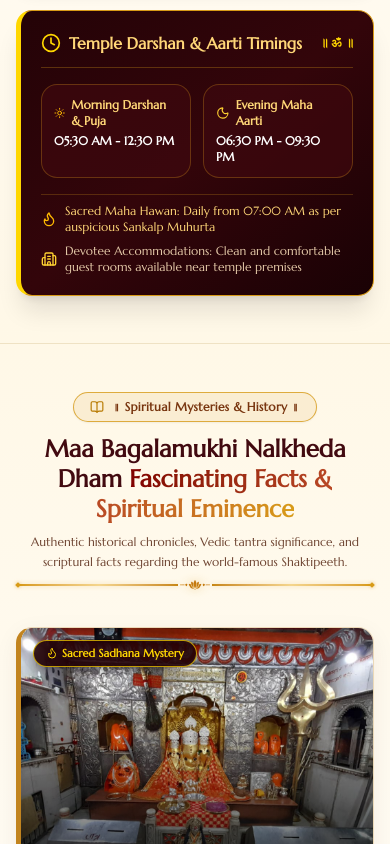
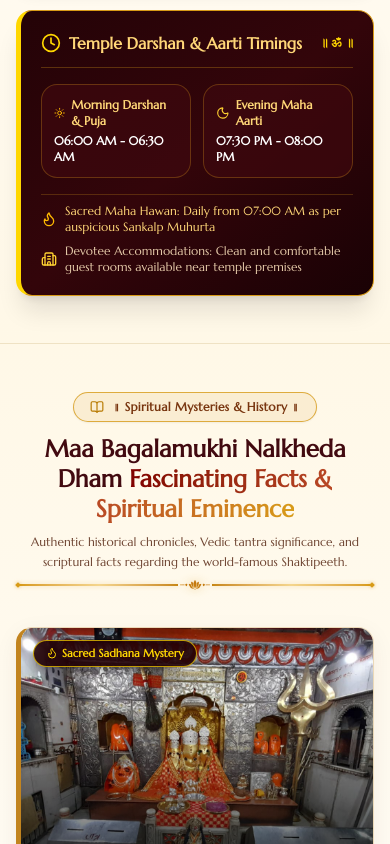
Before and after one commit to prisminfotechdevloper-2026/baglamukhi_temple, a Next.js app: page /contact in a window 390 px wide. Shown: the part 4880-5724 px from the top of the page. Built offline with nearby package versions, Linux system fonts and the light colour scheme; no server answers.

Commit message:
update timeming

```diff
--- a/src/components/common/navbarcompo/SolutionsMegaMenu.tsx
+++ b/src/components/common/navbarcompo/SolutionsMegaMenu.tsx
@@ -95,8 +95,7 @@ export default function SolutionsMegaMenu({
 
         {/* Bottom Urgent Guidance & Direct Guruji Consultation Ribbon */}
         <div className="pt-4 flex flex-col sm:flex-row items-center justify-between gap-3 text-xs font-serif bg-[#fbf5e6]/60 -mx-5 -mb-5 sm:-mx-6 sm:-mb-6 lg:-mx-7 lg:-mb-7 p-4 border-t border-[#ebdcb9]">
-          <div className="flex items-center gap-2 text-[#663b1f] text-center sm:text-left">
-            <span className="w-2.5 h-2.5 rounded-full bg-green-500 animate-pulse flex-shrink-0" />
+          <div className="text-[#663b1f] text-center sm:text-left">
             <span className="font-medium">
               {isHi
                 ? "क्या आपकी कोई विशेष समस्या है? पूज्य पंडित शुभम शर्मा जी से सीधे परामर्श करें:"
--- a/src/data/homeFaqData.ts
+++ b/src/data/homeFaqData.ts
@@ -18,9 +18,9 @@ export const HOME_FAQS: HomeFaqItem[] = [
     questionHi: "माँ बगलामुखी मंदिर नलखेड़ा में दर्शन एवं महाआरती का समय क्या है? (Darshan & Aarti Timings)",
     questionEn: "What are the Darshan and Aarti timings at Baglamukhi Temple Nalkheda?",
     answerHi:
-      "माँ बगलामुखी मंदिर नलखेड़ा धाम के पावन कपाट प्रतिदिन प्रातः 05:30 बजे से रात्रि 09:30 बजे तक खुले रहते हैं। प्रातः मंगला दर्शन व पूजन प्रातः 05:30 AM से दोपहर 12:30 PM तक और सांध्य महाआरती सायं 07:00 PM से रात्रि 08:30 PM तक होती है। विशेष महाहवन एवं तंत्र अनुष्ठान प्रातः 06:00 AM से सायं 06:00 PM तक निरंतर संपन्न होते हैं।",
+      "माँ बगलामुखी मंदिर नलखेड़ा धाम के पावन कपाट प्रतिदिन प्रातः 05:30 बजे से रात्रि 09:30 बजे तक खुले रहते हैं। प्रातः दर्शन व पूजन प्रातः 06:00 AM से 06:30 AM तक और सांध्य महाआरती सायं 07:30 PM से रात्रि 08:00 PM तक होती है। विशेष महाहवन एवं वैदिक अनुष्ठान दैनिक प्रातः 07:00 AM से संकल्प मुहूर्त अनुसार निरंतर संपन्न होते हैं।",
     answerEn:
-      "The temple sanctum opens daily from 05:30 AM to 09:30 PM. Morning Darshan & Pujan take place from 05:30 AM to 12:30 PM, and the evening Maha Aarti is conducted between 07:00 PM and 08:30 PM. Hawan and Vedic Anushthans proceed continuously from 06:00 AM to 06:00 PM.",
+      "The temple sanctum opens daily from 05:30 AM to 09:30 PM. Morning Darshan & Puja take place from 06:00 AM to 06:30 AM, and the evening Maha Aarti is conducted between 07:30 PM and 08:00 PM. Sacred Maha Hawan and Vedic Anushthans proceed daily from 07:00 AM onwards as per auspicious Sankalp Muhurta.",
   },
   {
     questionHi: "पंडित शुभम शर्मा जी (शुभम पंडित नलखेड़ा) से अनुष्ठान व पूजा परामर्श हेतु संपर्क कैसे करें?",
--- a/src/i18n/translations.ts
+++ b/src/i18n/translations.ts
@@ -246,9 +246,9 @@ export const translations: Record<"hi" | "en", Translations> = {
       ],
       timingsHeading: "दर्शन एवं आरती समय",
       morningAarti: "प्रातः दर्शन व पूजन",
-      morningTime: "05:30 AM - 12:30 PM",
+      morningTime: "06:00 AM - 06:30 AM",
       eveningAarti: "संध्या महाआरती",
-      eveningTime: "06:30 PM - 09:30 PM",
+      eveningTime: "07:30 PM - 08:00 PM",
       hawanInfo: "अखंड महाहवन समय:",
       hawanTiming: "दैनिक प्रातः 07:00 AM से (संकल्प मुहूर्त अनुसार)",
       locationHeading: "मंदिर स्थल व यात्रा मार्ग",
@@ -350,9 +350,9 @@ export const translations: Record<"hi" | "en", Translations> = {
       mapSubtitle: "लखुंदर नदी तट, नलखेड़ा धाम",
       timingsTitle: "मंदिर दर्शन एवं आरती समय",
       morningAarti: "प्रातः दर्शन व पूजन",
-      morningTime: "05:30 AM - 12:30 PM",
-      eveningAarti: "संध्या महाआरती",
-      eveningTime: "06:30 PM - 09:30 PM",
+       eveningAarti: "संध्या महाआरती",
+      eveningTime: "07:30 PM - 08:00 PM", morningTime: "06:00 AM - 6:30 AM",
+
       hawanInfo: "अखंड महाहवन: दैनिक प्रातः 07:00 AM से संकल्प मुहूर्त अनुसार",
       stayInfo: "धर्मशाला व विश्राम: मंदिर परिसर के समीप उत्तम आवास सुविधा उपलब्ध",
       factsBadge: "॥ आध्यात्मिक रहस्य एवं इतिहास ॥",
@@ -642,9 +642,9 @@ export const translations: Record<"hi" | "en", Translations> = {
       ],
       timingsHeading: "Darshan & Aarti Timings",
       morningAarti: "Morning Darshan & Puja",
-      morningTime: "05:30 AM - 12:30 PM",
+      morningTime: "06:00 AM - 06:30 AM",
       eveningAarti: "Evening Maha Aarti",
-      eveningTime: "06:30 PM - 09:30 PM",
+      eveningTime: "07:30 PM - 08:00 PM",
       hawanInfo: "Continuous Maha Hawan:",
       hawanTiming: "Daily from 07:00 AM onwards (as per Sankalp Muhurta)",
       locationHeading: "Temple Location & Transit Guide",
@@ -746,9 +746,9 @@ export const translations: Record<"hi" | "en", Translations> = {
       mapSubtitle: "Lakhundar River Banks, Nalkheda Dham",
       timingsTitle: "Temple Darshan & Aarti Timings",
       morningAarti: "Morning Darshan & Puja",
-      morningTime: "05:30 AM - 12:30 PM",
+      morningTime: "06:00 AM - 06:30 AM",
       eveningAarti: "Evening Maha Aarti",
-      eveningTime: "06:30 PM - 09:30 PM",
+      eveningTime: "07:30 PM - 08:00 PM",
       hawanInfo: "Sacred Maha Hawan: Daily from 07:00 AM as per auspicious Sankalp Muhurta",
       stayInfo: "Devotee Accommodations: Clean and comfortable guest rooms available near temple premises",
       factsBadge: "॥ Spiritual Mysteries & History ॥",
```
